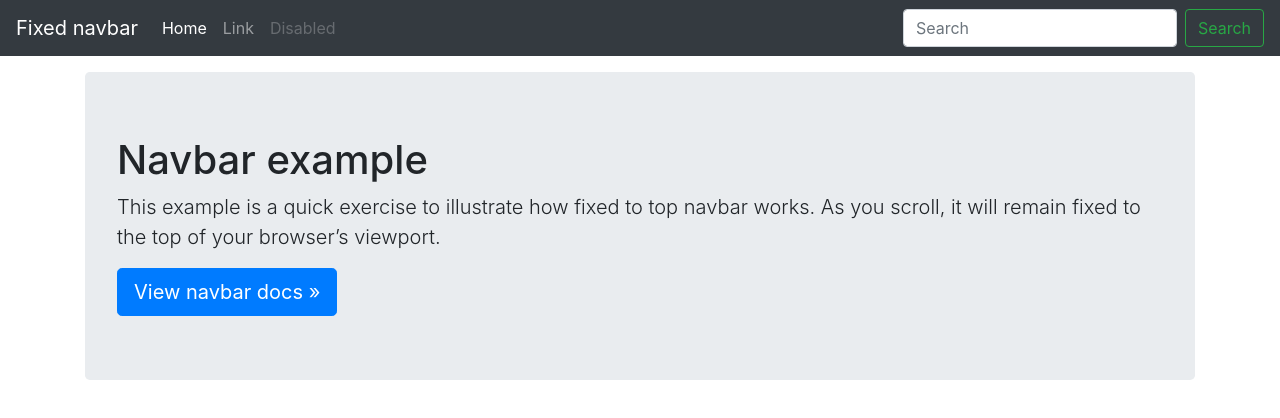
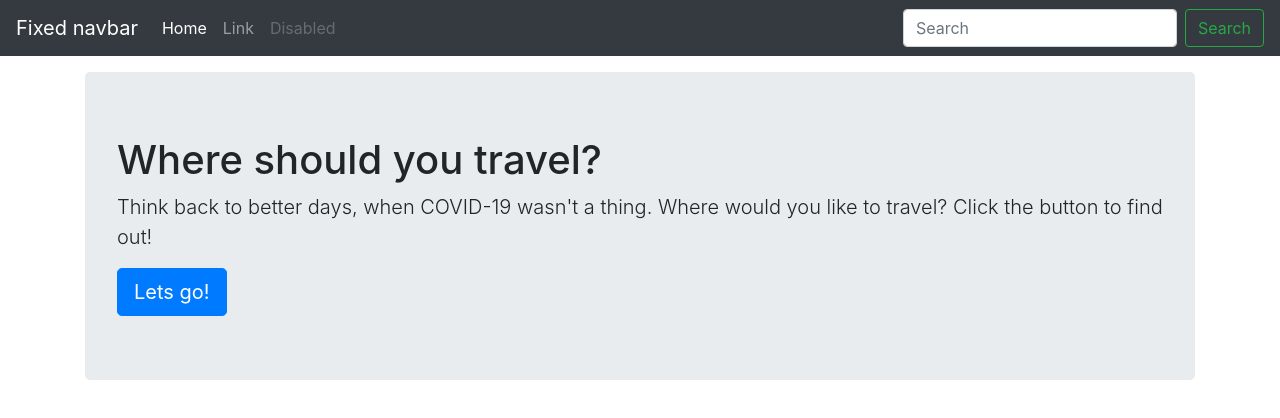
Before and after one commit to Maddienis/travel_app_sm, a plain HTML site: page src/visualization/demo/templates/index.html in a window 1280 px wide. Drawn offline with nearby package versions, Linux system fonts and the light colour scheme; files that its build step writes are made by us from their sources; files whose address does not match are found by name.

Commit message:
tweak to main page

```diff
--- a/src/visualization/demo/templates/index.html
+++ b/src/visualization/demo/templates/index.html
@@ -59,9 +59,9 @@
 
     <main role="main" class="container">
       <div class="jumbotron">
-        <h1>Navbar example</h1>
-        <p class="lead">This example is a quick exercise to illustrate how fixed to top navbar works. As you scroll, it will remain fixed to the top of your browser’s viewport.</p>
-        <a class="btn btn-lg btn-primary" href="../components/navbar/" role="button">View navbar docs &raquo;</a>
+        <h1>Where should you travel?</h1>
+        <p class="lead">Think back to better days, when COVID-19 wasn't a thing. Where would you like to travel? Click the button to find out!</p>
+        <a class="btn btn-lg btn-primary" href="../components/navbar/" role="button">Lets go!</a>
       </div>
     </main>
   </body>
```
